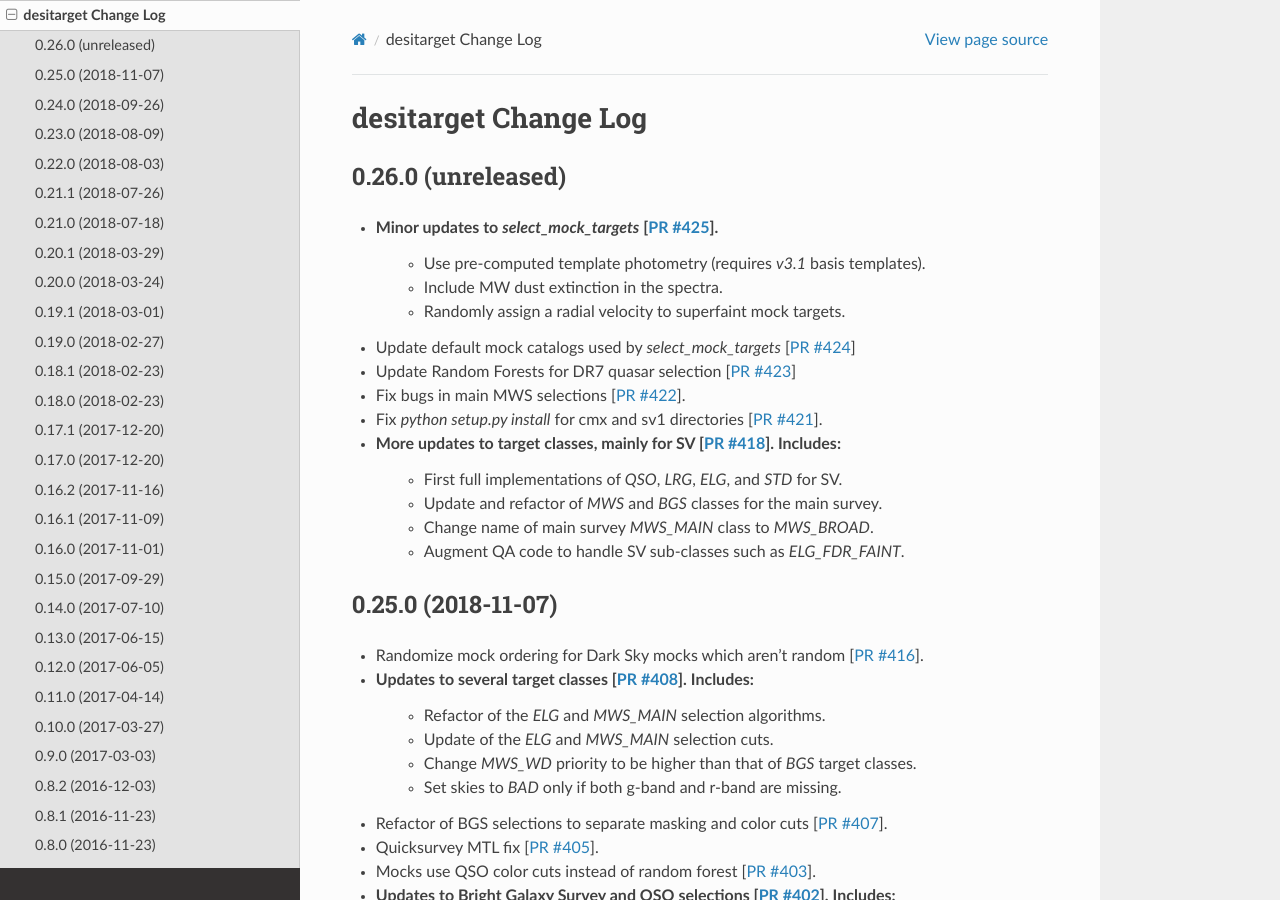
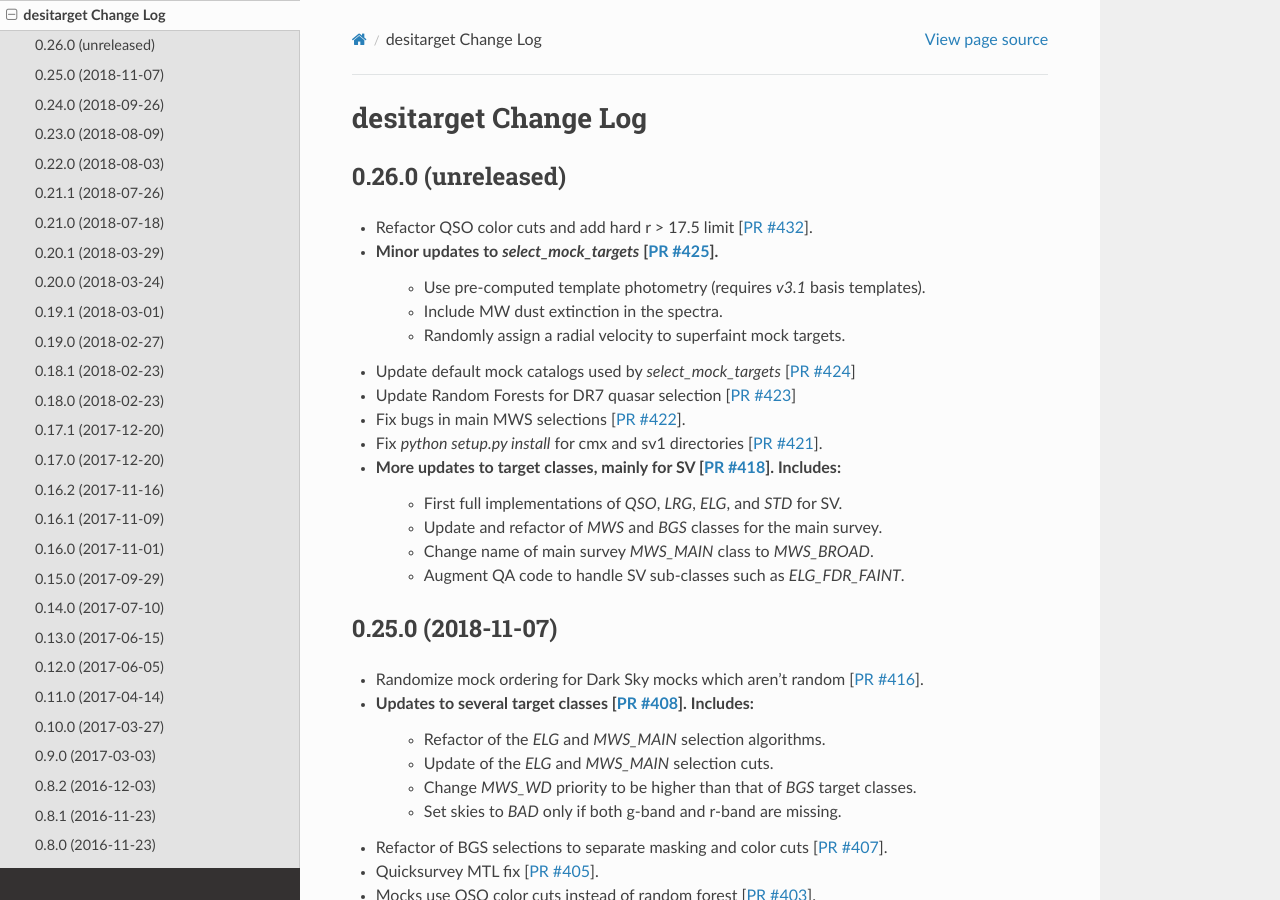
Before and after one commit to desihub/desitarget, a Sphinx documentation site: the page built from doc/changes.rst, in a window 1280 px wide and 900 px high. Built offline with Sphinx 7.4.7 and the Read the Docs theme 2.0.0, drawn with Linux system fonts in a browser that asks for light colours.

Commit message:
updating changes doc

```diff
--- a/doc/changes.rst
+++ b/doc/changes.rst
@@ -5,6 +5,7 @@ desitarget Change Log
 0.26.0 (unreleased)
 -------------------
 
+* Refactor QSO color cuts and add hard r > 17.5 limit [`PR #432`_].
 * Minor updates to `select_mock_targets` [`PR #425`_].
     * Use pre-computed template photometry (requires `v3.1` basis templates).
     * Include MW dust extinction in the spectra.
@@ -25,6 +26,7 @@ desitarget Change Log
 .. _`PR #423`: https://github.com/desihub/desitarget/pull/423
 .. _`PR #424`: https://github.com/desihub/desitarget/pull/424
 .. _`PR #425`: https://github.com/desihub/desitarget/pull/425
+.. _`PR #432`: https://github.com/desihub/desitarget/pull/432
 
 0.25.0 (2018-11-07)
 -------------------
```
